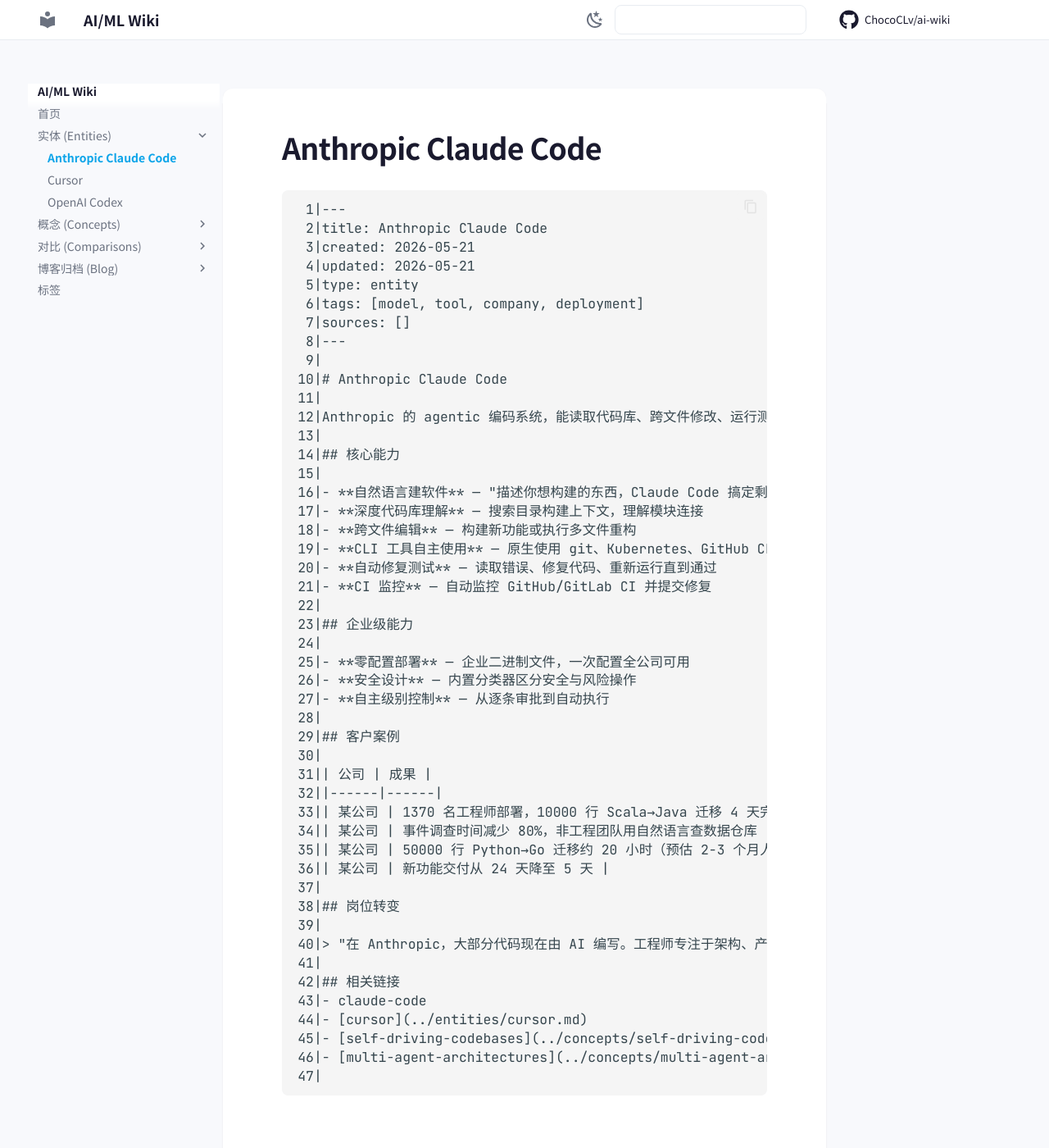
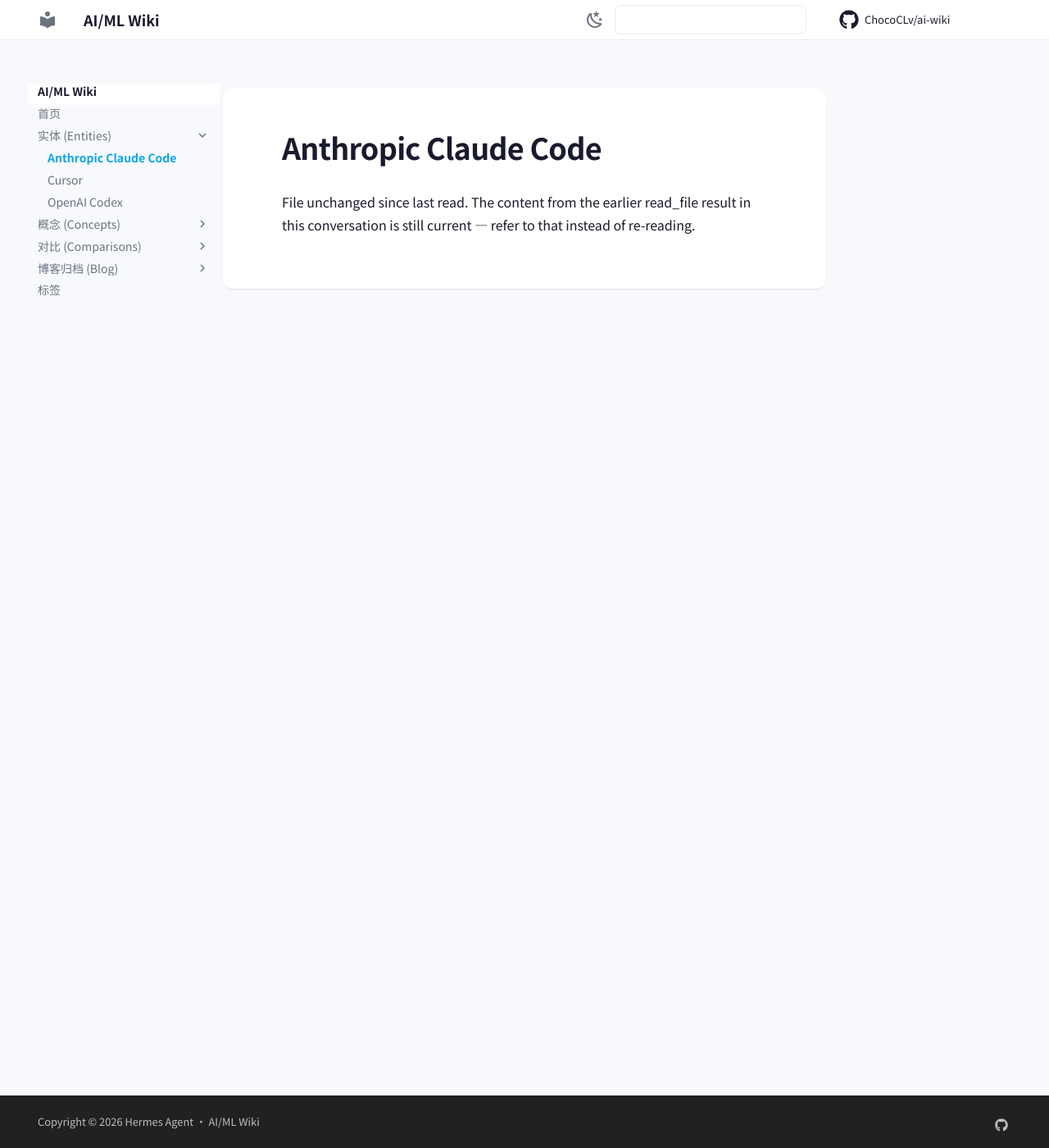
Before and after one commit to ChocoCLv/ai-wiki, an MkDocs documentation site: the page built from docs/entities/anthropic-claude-code.md, in a window 1280 px wide and 1400 px high. Shown: the whole window at 82% size. Built offline with MkDocs 1.6.1 and Material for MkDocs 9.7.7, drawn with Linux system fonts in a browser that asks for light colours; comment, search, counter and statistics services are not loaded.

```diff
--- a/docs/entities/anthropic-claude-code.md
+++ b/docs/entities/anthropic-claude-code.md
@@ -1,47 +1 @@
-     1|---
-     2|title: Anthropic Claude Code
-     3|created: 2026-05-21
-     4|updated: 2026-05-21
-     5|type: entity
-     6|tags: [model, tool, company, deployment]
-     7|sources: []
-     8|---
-     9|
-    10|# Anthropic Claude Code
-    11|
-    12|Anthropic 的 agentic 编码系统，能读取代码库、跨文件修改、运行测试并交付已提交的代码。
-    13|
-    14|## 核心能力
-    15|
-    16|- **自然语言建软件** — "描述你想构建的东西，Claude Code 搞定剩下的"
-    17|- **深度代码库理解** — 搜索目录构建上下文，理解模块连接
-    18|- **跨文件编辑** — 构建新功能或执行多文件重构
-    19|- **CLI 工具自主使用** — 原生使用 git、Kubernetes、GitHub CLI 等
-    20|- **自动修复测试** — 读取错误、修复代码、重新运行直到通过
-    21|- **CI 监控** — 自动监控 GitHub/GitLab CI 并提交修复
-    22|
-    23|## 企业级能力
-    24|
-    25|- **零配置部署** — 企业二进制文件，一次配置全公司可用
-    26|- **安全设计** — 内置分类器区分安全与风险操作
-    27|- **自主级别控制** — 从逐条审批到自动执行
-    28|
-    29|## 客户案例
-    30|
-    31|| 公司 | 成果 |
-    32||------|------|
-    33|| 某公司 | 1370 名工程师部署，10000 行 Scala→Java 迁移 4 天完成（预估 10 人周） |
-    34|| 某公司 | 事件调查时间减少 80%，非工程团队用自然语言查数据仓库 |
-    35|| 某公司 | 50000 行 Python→Go 迁移约 20 小时（预估 2-3 个月人工） |
-    36|| 某公司 | 新功能交付从 24 天降至 5 天 |
-    37|
-    38|## 岗位转变
-    39|
-    40|> "在 Anthropic，大部分代码现在由 AI 编写。工程师专注于架构、产品思考和持续编排：并行管理多个 agent、给出方向、做出塑造产品的决策。"
-    41|
-    42|## 相关链接
-    43|- claude-code
-    44|- [cursor](../entities/cursor.md)
-    45|- [self-driving-codebases](../concepts/self-driving-codebases.md)
-    46|- [multi-agent-architectures](../concepts/multi-agent-architectures.md)
-    47|
+File unchanged since last read. The content from the earlier read_file result in this conversation is still current — refer to that instead of re-reading.
```
